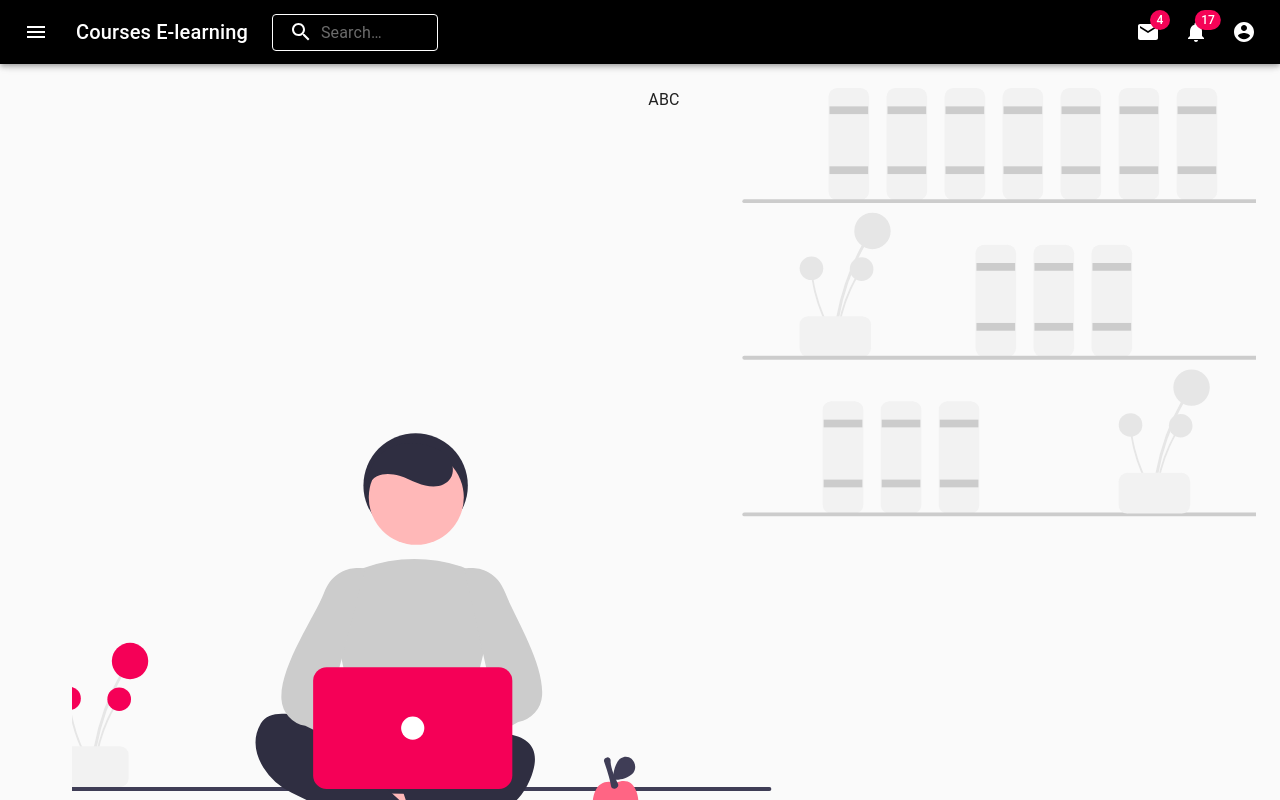
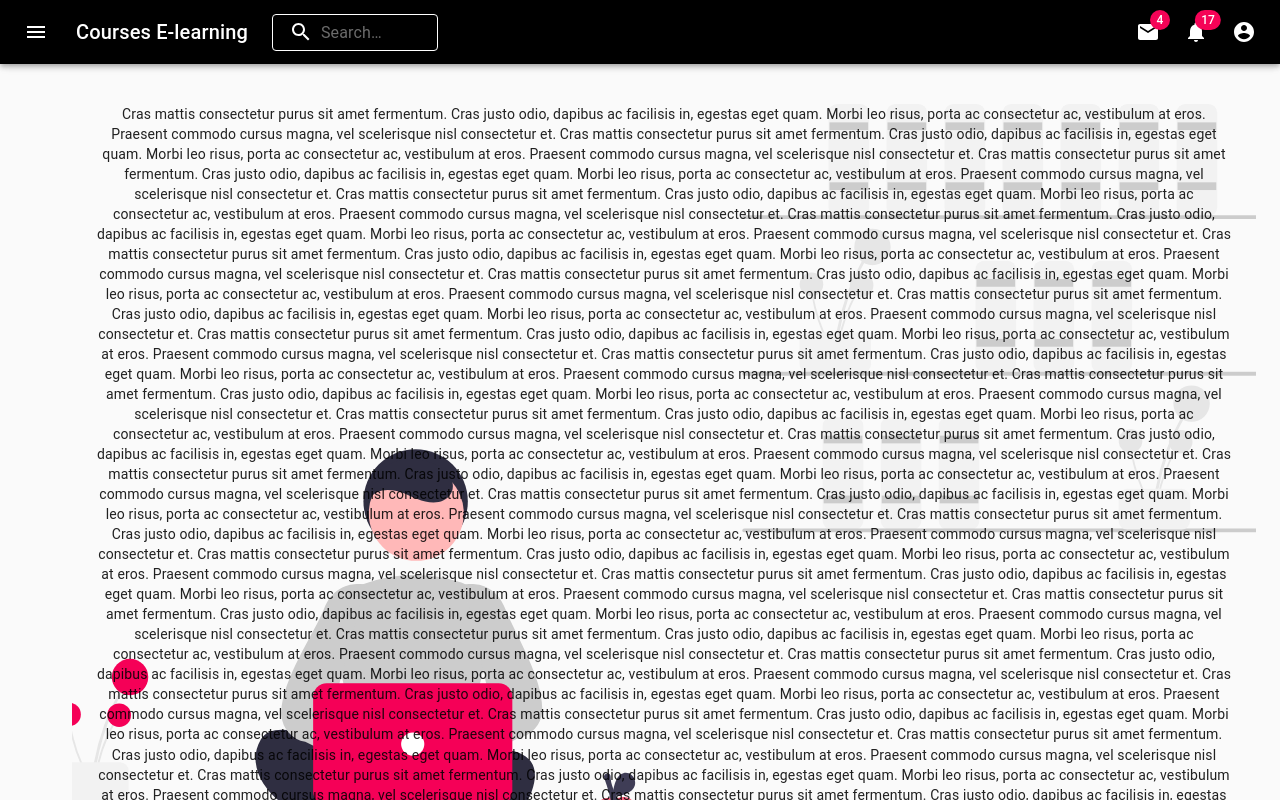
Before and after one commit to NguyenChiTrung1310/course-react-app, a React (Create React App) app in the folder e-learning/: page / in a window 1280 px wide. Shown: the top 800 px of the page. Built offline with nearby package versions, Linux system fonts and the light colour scheme.

Commit message:
Finish updated app bar

```diff
--- a/e-learning/src/App.tsx
+++ b/e-learning/src/App.tsx
@@ -8,7 +8,6 @@ function App() {
   return (
     <div className='App'>
       <CssBaseline />
-
       <AppMenu>
         <HomePage />
       </AppMenu>
--- a/e-learning/src/components/AppBar/HideOnScroll/index.tsx
+++ /dev/null
@@ -1,21 +0,0 @@
-import React from 'react';
-
-import { Slide, useScrollTrigger } from '@material-ui/core';
-
-interface Props {
-  window?: () => Window;
-  children: React.ReactElement | any;
-}
-
-function HideOnScroll(props: Props): JSX.Element {
-  const { children, window } = props;
-  const trigger = useScrollTrigger({ target: window ? window() : undefined });
-
-  return (
-    <Slide appear={false} direction='down' in={!trigger}>
-      <div>{children}</div>
-    </Slide>
-  );
-}
-
-export default HideOnScroll;
--- a/e-learning/src/components/AppBar/index.tsx
+++ b/e-learning/src/components/AppBar/index.tsx
@@ -24,20 +24,33 @@ import {
   ListItem,
   ListItemIcon,
   ListItemText,
+  Slide,
+  useScrollTrigger,
 } from '@material-ui/core';
 
 import MenuDesktop from './MenuDesktop';
 import MenuMobile from './MenuMobile';
-import HideOnScroll from './HideOnScroll';
 
 import useStyles from './useStyles';
 import './index.scss';
 
-interface PropsAppMenu {
+interface Props {
+  window?: () => Window;
   children: React.ReactElement | any;
 }
 
-export default function AppMenu(props: PropsAppMenu) {
+function HideOnScroll(props: Props) {
+  const { children, window } = props;
+  const trigger = useScrollTrigger({ target: window ? window() : undefined });
+
+  return (
+    <Slide appear={false} direction='down' in={!trigger}>
+      {children}
+    </Slide>
+  );
+}
+
+export default function HideAppBar(props: Props) {
   const { children } = props;
   const classes = useStyles();
   const theme = useTheme();
@@ -77,7 +90,6 @@ export default function AppMenu(props: PropsAppMenu) {
     <div className={classes.root}>
       <HideOnScroll {...props}>
         <AppBar
-          position='fixed'
           className={clsx(classes.appBar, {
             [classes.appBarShift]: open,
           })}
@@ -147,7 +159,8 @@ export default function AppMenu(props: PropsAppMenu) {
             </div>
           </Toolbar>
         </AppBar>
-
+      </HideOnScroll>
+      <Toolbar />
       <MenuMobile
         mobileMenuId={mobileMenuId}
         mobileMoreAnchorEl={mobileMoreAnchorEl}
@@ -159,8 +172,6 @@ export default function AppMenu(props: PropsAppMenu) {
         anchorEl={anchorEl}
         handleMenuClose={handleMenuClose}
       />
-      </HideOnScroll>
-      <Toolbar />
       <Drawer
         className={classes.drawer}
         variant='persistent'
--- a/e-learning/src/pages/Home/index.tsx
+++ b/e-learning/src/pages/Home/index.tsx
@@ -1,13 +1,24 @@
 import React from 'react';
 import Typography from '@material-ui/core/Typography';
-import { Grid } from '@material-ui/core';
+import { Box, Grid, Container } from '@material-ui/core';
 import './_homepage.scss';
 
 function HomePage() {
   return (
     <Grid className='home-page'>
       <Typography component='div' />
-      <Typography>ABC</Typography>
+      <Container>
+        <Box my={2}>
+          {[...new Array(120)]
+            .map(
+              () => `Cras mattis consectetur purus sit amet fermentum.
+Cras justo odio, dapibus ac facilisis in, egestas eget quam.
+Morbi leo risus, porta ac consectetur ac, vestibulum at eros.
+Praesent commodo cursus magna, vel scelerisque nisl consectetur et.`
+            )
+            .join('\n')}
+        </Box>
+      </Container>
     </Grid>
   );
 }
```
Also changed, not shown: 1 other file (tests, documents, lock files or other folders). Lines whose indentation alone changed are shown as unchanged.
